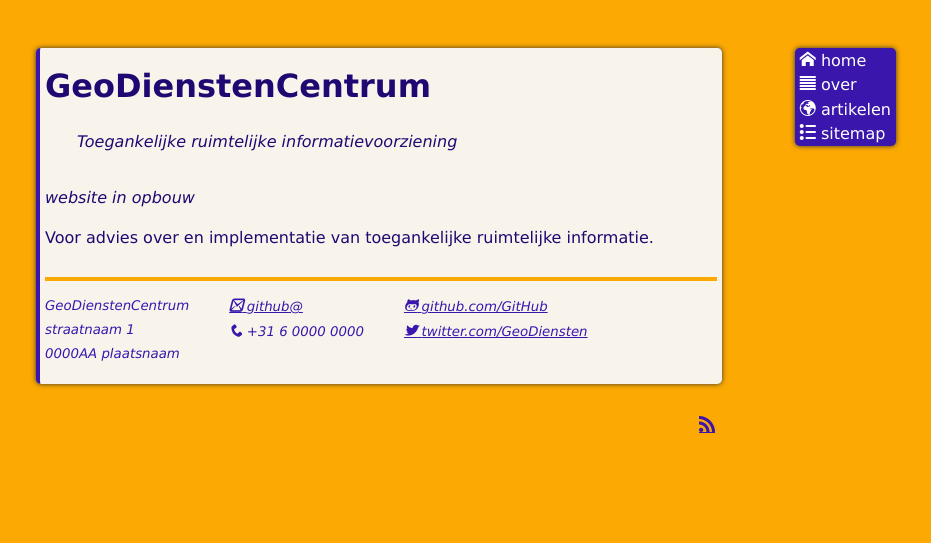
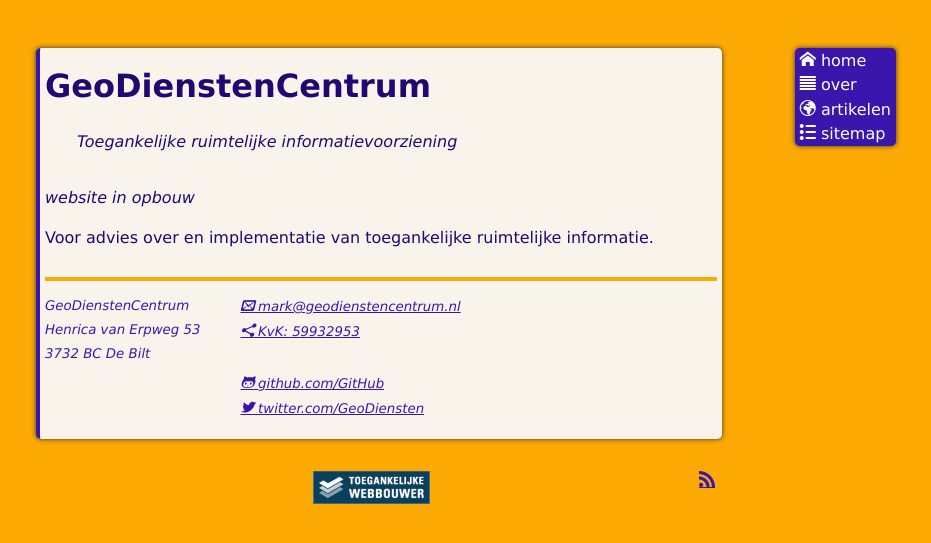
Before and after one commit to GeoDienstenCentrum/geodienstencentrum.github.io, a Jekyll site: the page built from index.html, in a window 1280 px wide. Shown: the top 543 px of the page, without its empty margins (261-1192 px from the left). Built offline with Jekyll 4.4.1, drawn with Linux system fonts in a browser that asks for light colours; Markdown is read by kramdown in place of the engine named in the settings; the list of posts is cut into pages by our own code.

Commit message:
update icomoon
en toevoegen toegankelijke bouwer logo, KvK nummer en adres

```diff
--- a/_config.yml
+++ b/_config.yml
@@ -36,12 +36,13 @@
 author:         GeoDienstenCentrum
 site-twitter:   GeoDiensten
 author-twitter: mc_prins
-email:          github@
-phone:          +31 6 0000 0000
+email:          mark@geodienstencentrum.nl
+phone:
 github:         GeoDienstenCentrum
 url:            http://www.geodienstencentrum.nl
+kvk:            59932953
 adres:
-  straat:         straatnaam 1
-  postcode:       0000AA
-  plaatsnaam:     plaatsnaam
+  straat:         Henrica van Erpweg 53
+  postcode:       3732 BC
+  plaatsnaam:     De Bilt
   land:           Nederland
--- a/_includes/footer.html
+++ b/_includes/footer.html
@@ -18,14 +18,21 @@
     <p>
       <!-- span aria-hidden="true" data-icon="&#xe600;"></span>{{ site.author }}<br / -->
       <a href="mailto:{{site.email}}" class="email">
-        <span aria-hidden="true" data-icon="&#xe60f;"></span>
+        <span aria-hidden="true" data-icon="&#xe615;"></span>
         <span class="visually-hidden">email:</span>
         <span itemprop="email">{{ site.email }}</span>
       </a>
-      <br />
+      <!-- br />
         <span aria-hidden="true" data-icon="&#xe60c;"></span>
         <span class="visually-hidden">telefoon:</span>
         <span itemprop="telephone" class="tel">{{ site.phone }}</span>
+      -->
+      <br />
+        <a href="https://www.openkvk.nl/{{ site.kvk }}" class="kvk">
+          <span aria-hidden="true" data-icon="&#xe616;"></span>
+          <span class="visually-hidden">KvK nummer:</span>
+          <span itemprop="kvk-nummer">KvK: {{ site.kvk }}</span>
+        </a>
     </p>
   </div>
   <div class="contact">
--- a/_layouts/default.html
+++ b/_layouts/default.html
@@ -81,12 +81,19 @@
         </div>
 
         <div class="site-footer">
+              <span class="">
+                  <a href="https://www.accessibility.nl/ondersteuning/toegankelijke-bouwers" class="">
+                    <img src="img/toegankelijkeBouwer.png" alt="Mark is gecertificeerd Toegenkelijk Bouwer" />
+                  </a>
+              </span>
+
               <span class="rss">
                   <a href="/atom.xml" class="">
                     <span aria-hidden="true" data-icon="&#xe608;"></span>
                     <span class="visually-hidden">Atom feed</span>
                   </a>
               </span>
+
         </div>
 
         <!-- script src="http://code.jquery.com/jquery-2.0.3.min.js" charset="UTF-8"></script -->
--- a/_sass/_footer.scss
+++ b/_sass/_footer.scss
@@ -4,11 +4,12 @@
   margin-top: 2em;
   overflow: hidden;
   font-size: smaller;
+  line-height: 1.2em;
 }
 
 .siteFooter .contact {
   float: left;
-  margin-right: 3em;
+  margin-right: 1.1em;
 }
 
 .siteFooter a {
@@ -20,11 +21,10 @@
 }
 
 .site-footer {
-  // text-align: justify;
   max-width: $_siteWidth;
   margin: 0 auto 0;
+}
 
-}
 .rss {
   float: right;
 }
```
Also changed, not shown: fonts/icomoon.ttf, fonts/icomoon.woff, img/toegankelijkeBouwer.png (added), 2 other files.
